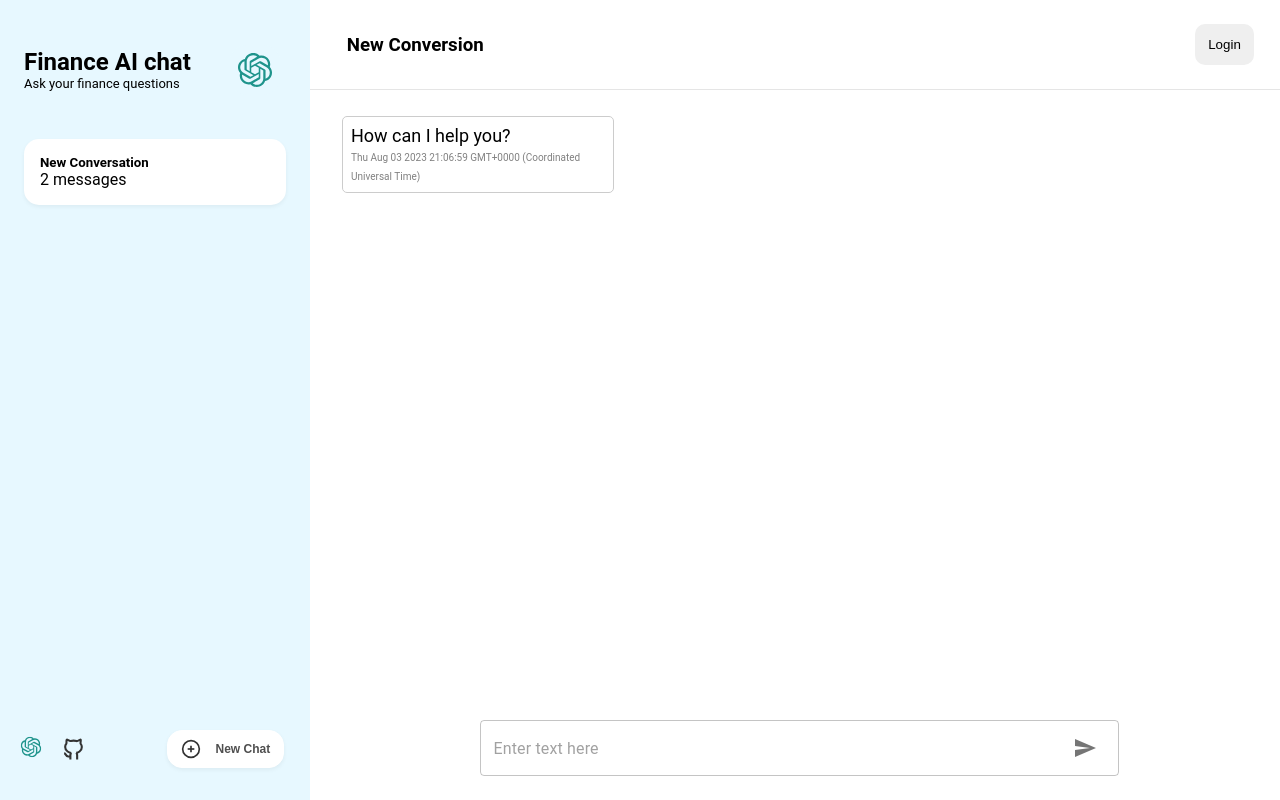
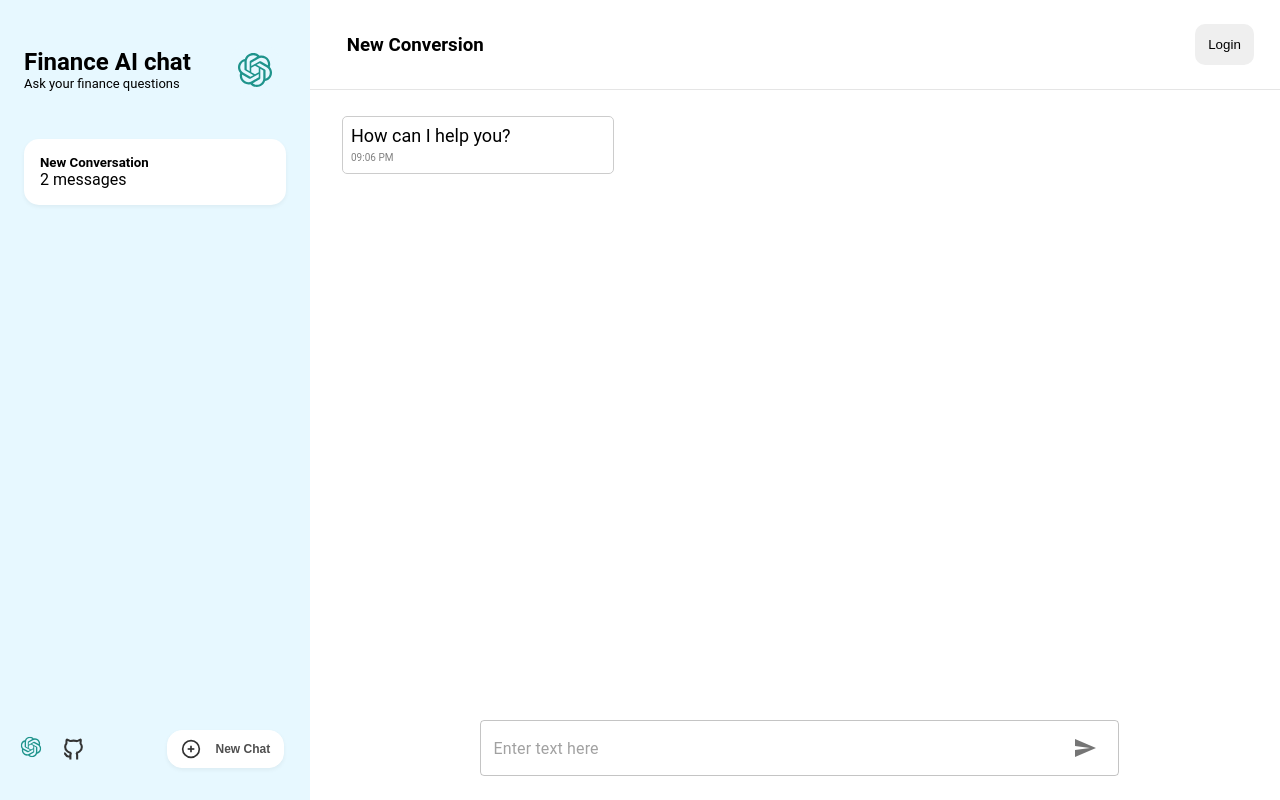
Before and after one commit to kulraj710/msu-project-S5, a Next.js app in the folder frontend/fichatbot/: page / in a window 1280 px wide. Built offline with nearby package versions, Linux system fonts and the light colour scheme; no server answers.

Commit message:
date formatted with datefns

```diff
--- /dev/null
+++ b/frontend/fichatbot/Helper/formatDate.js
@@ -0,0 +1,5 @@
+import {format} from "date-fns"
+
+export const formatDate = (date) => {
+    return format(date , "hh:mm aa")
+}
--- a/frontend/fichatbot/components/Home/ChatContainer.js
+++ b/frontend/fichatbot/components/Home/ChatContainer.js
@@ -1,13 +1,14 @@
 import React from 'react'
 import styles from '../../styles/Home/ChatContainer.module.css'
 import Chatbox from './Chatbox'
+import { formatDate } from '../../Helper/formatDate'
 
 const ChatContainer = ({chatArray}) => {
   return (
     <div className={styles.ChatContainer}>
       <div className={styles.messageList}>
       {chatArray.map((chat) => (
-          <Chatbox key ={chat.id} positionBit={chat.sender} message={chat.message} time={chat.time}/>
+          <Chatbox key ={chat.id} positionBit={chat.sender} message={chat.message} time={formatDate(chat.time)}/>
         ))}
         </div>
     </div>
--- a/frontend/fichatbot/components/Home/Sidebar.js
+++ b/frontend/fichatbot/components/Home/Sidebar.js
@@ -15,7 +15,7 @@ const Sidebar = () => {
         </div>
 
       <div className={styles.logo}>
-      <Image src={Bot} width={50} height={50}/>
+      <Image alt='Bot' src={Bot} width={50} height={50}/>
       </div>
       </section>
 
@@ -29,12 +29,12 @@ const Sidebar = () => {
       <section className={styles.section3}>
         <div className={styles.bottomFlexContainer}>
           <div>
-          <Image src={Bot} width={30} height={30} className={styles.bottomImage1}/>
-          <Image src={Github} width={25} height={25}/>
+          <Image alt='Bot' src={Bot} width={30} height={30} className={styles.bottomImage1}/>
+          <Image alt='github logo' src={Github} width={25} height={25}/>
           </div>
         <div>
           <button className={styles.newButton}>
-          <Image src={Add} width={20} height={20} className={styles.bottomImage1}/>
+          <Image alt='logo' src={Add} width={20} height={20} className={styles.bottomImage1}/>
 
             <span>New Chat</span>
             </button>
--- a/frontend/fichatbot/package.json
+++ b/frontend/fichatbot/package.json
@@ -12,6 +12,7 @@
     "@emotion/styled": "^11.11.0",
     "@mui/icons-material": "^5.14.1",
     "@mui/material": "^5.14.1",
+    "date-fns": "^2.30.0",
     "firebase": "^10.1.0",
     "next": "13.4.12",
     "next-images": "^1.8.5",
```
Also changed, not shown: 1 other file (tests, documents, lock files or other folders).
